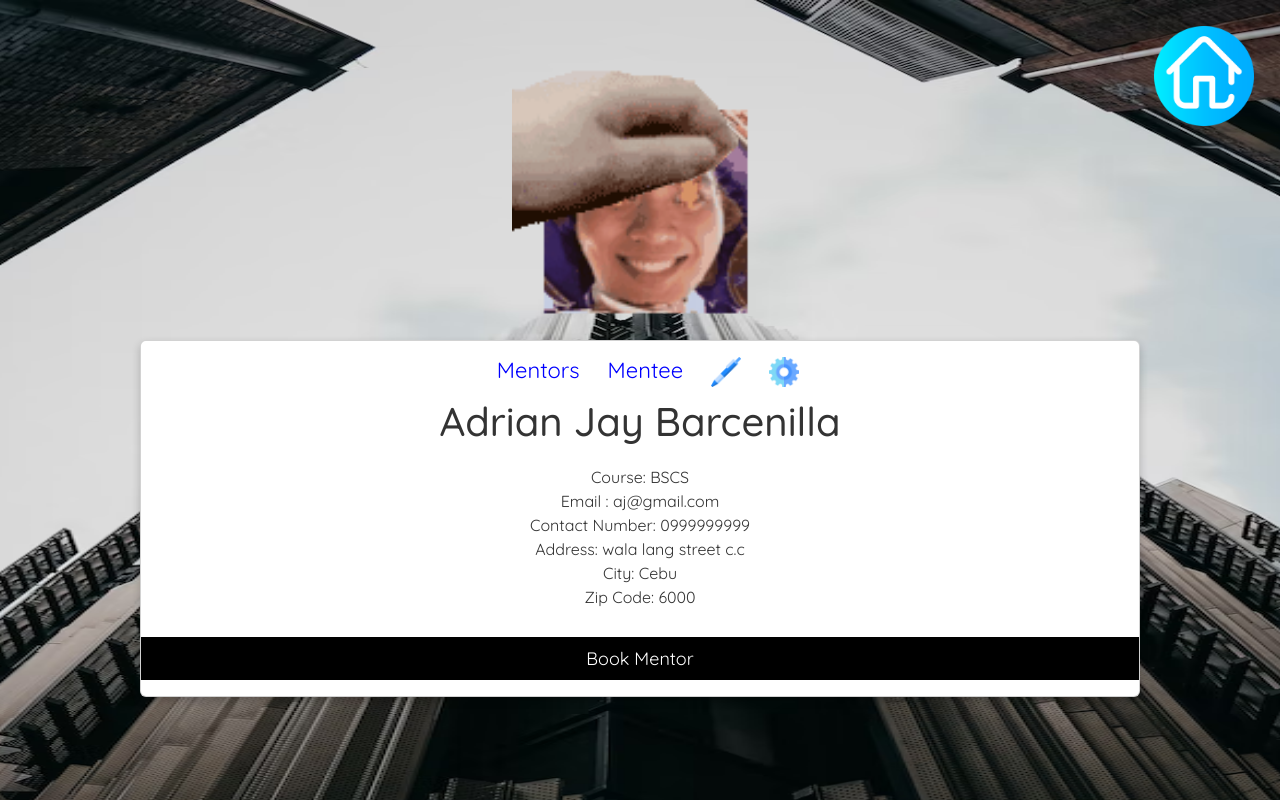
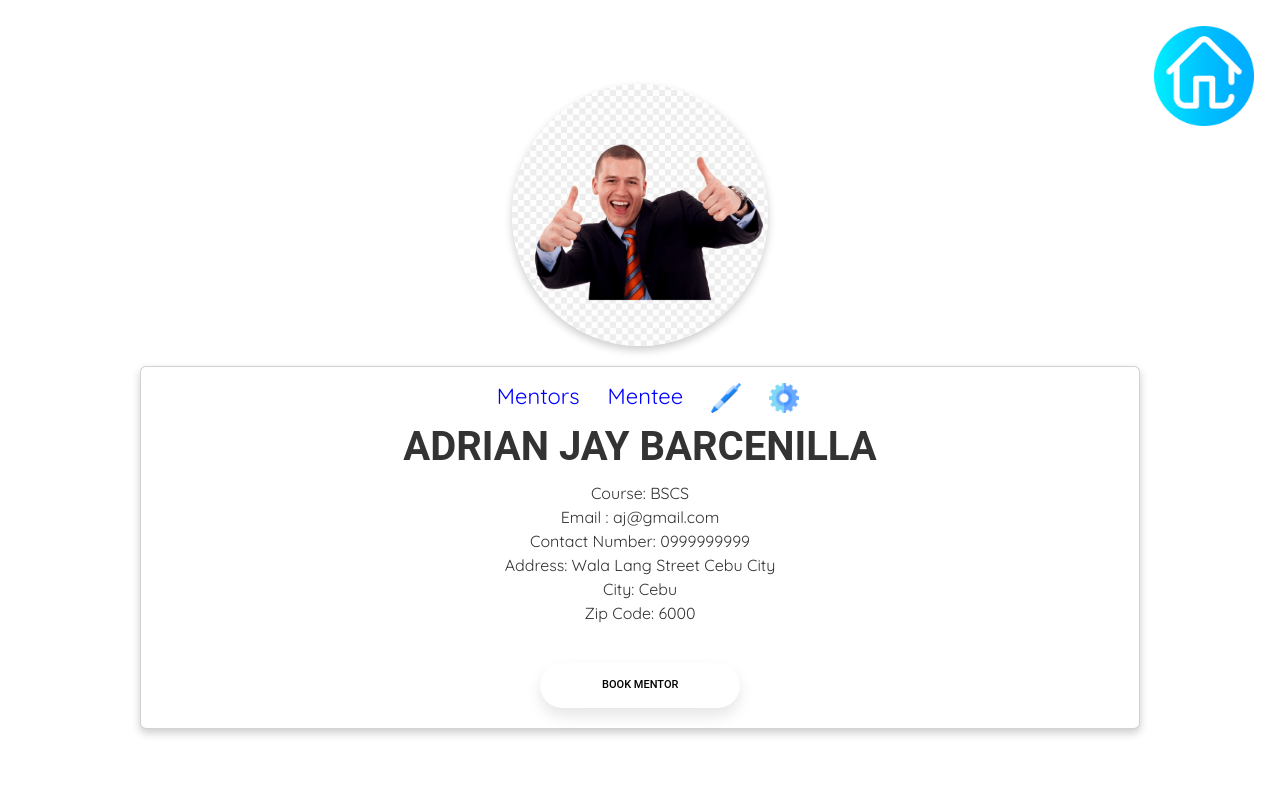
Before and after one commit to EstrellaAbueva/Mentorrant_ReactApp, a React (Create React App) app: page /faq in a window 1280 px wide. Built offline with nearby package versions, Linux system fonts and the light colour scheme.

Commit message:
Changes for MenteeProfile

```diff
--- a/src/Components/MenteeProfile/MenteeProfile.css
+++ b/src/Components/MenteeProfile/MenteeProfile.css
@@ -8,7 +8,7 @@
 }
 
 body {
-  background: url('./assets/rectangle56.png');
+  /* background: url('./assets/rectangle56.png'); */
   background-repeat: no-repeat;
   background-position-x: center;
   background-size: 1500px 1000px;
@@ -98,16 +98,31 @@ a:hover {
 }
 
 button {
+  width: 200px;
+  height: 45px;
+  align-items: center;
+  font-family: 'Roboto', sans-serif;
+  font-size: 11px;
+  text-transform: uppercase;
+  font-weight: 500;
+  color: #000;
+  background-color: #fff;
   border: none;
+  border-radius: 45px;
+  box-shadow: 0px 8px 15px rgba(0, 0, 0, 0.1);
+  transition: all 0.3s ease 0s;
+  cursor: pointer;
   outline: 0;
-  display: inline-block;
-  padding: 8px;
-  color: white;
-  background-color: #000;
-  text-align: center;
-  cursor: pointer;
-  width: 100%;
-  font-size: 18px;
+  margin-top: 1%;
+  margin-left: 40%;
+  margin-right: 40%;
+  margin-bottom: 2%;
+}
+
+h1{
+  font-family: 'Roboto', sans-serif;
+  text-transform: uppercase;
+  font-weight: bold;
 }
 
 a {
@@ -116,20 +131,33 @@ a {
   color: #0000FF;
 }
 
-button:hover, a:hover {
-  opacity: 0.7;
+a:hover {
+  color: black;
+}
+
+button:hover {
+  background-color: #0000FF;
+  box-shadow: 0px 15px 20px rgba(46, 229, 157, 0.4);
+  color: #fff;
+  transform: translateY(-7px);
 }
 
 .aj {
-  margin-top: 5%;
+  margin-top: 4%;
   display: block;
   margin-left: auto;
   margin-right: auto;
   width: 20%;
   opacity: 1;
+  border-radius: 50%;
+  box-shadow: 0 4px 8px 0 rgba(0, 0, 0, 0.2);
 }
 
 .aj:hover {
+  opacity: 0.5;
+}
+
+h1:hover {
   opacity: 0.5;
 }
 
@@ -137,7 +165,7 @@ button:hover, a:hover {
   display: flex;
   flex-direction: column;
   justify-content: space-between;
-  margin-top: 2%;
+  margin-top: 1%;
   margin-left: 10%;
   margin-right: 10%;
   margin-bottom: 2%;
--- a/src/Components/MenteeProfile/MenteeProfile.js
+++ b/src/Components/MenteeProfile/MenteeProfile.js
@@ -2,7 +2,7 @@ import mentorrantHighReso from "./assets/mentorrantHighReso.png";
 import home from './assets/home.png';
 import pen from "./assets/pen.png";
 import settings from "./assets/settings.png";
-import aj from "./assets/profileAj.png";
+import ferson from "./assets/ferson.png";
 
 import './MenteeProfile.css';
 
@@ -10,11 +10,12 @@ const MenteeProfile = () => {
     return (
         <div className="general-profile-mente">
             { <figure className="home_button">
+                <a href="https://www.youtube.com/">
                 <img src={home} alt="home_button"  />
+                </a>
             </figure> }
 
-
-        <img className ="aj" alt="" src= {aj} />
+        <img className ="aj" alt="" src= {ferson} />
 
         <div className = "card">
                 <div className="links">
@@ -24,18 +25,20 @@ const MenteeProfile = () => {
                     <a href="https://www.w3schools.com/css/"><img className = "settings" src = {settings} alt = "settings" /></a>
                 </div>
 
-                <h1>Adrian Jay Barcenilla</h1>
+                <h1>ADRIAN JAY BARCENILLA</h1>
 
                 <div className="details">
                     <p>Course: BSCS</p>
                     <p>Email : aj@gmail.com</p>
                     <p>Contact Number: 0999999999</p>
-                    <p>Address: wala lang street c.c </p>
+                    <p>Address: Wala Lang Street Cebu City</p>
                     <p>City: Cebu</p>
                     <p>Zip Code: 6000</p>
                 </div>
 
-                <p><button onclick="window.location.href='https://www.google.com'">Book Mentor</button></p>
+                <button>
+                    Book Mentor
+                </button>
         </div>
 
         </div>
```
Also changed, not shown: src/Components/MenteeProfile/assets/ferson.png (added).
